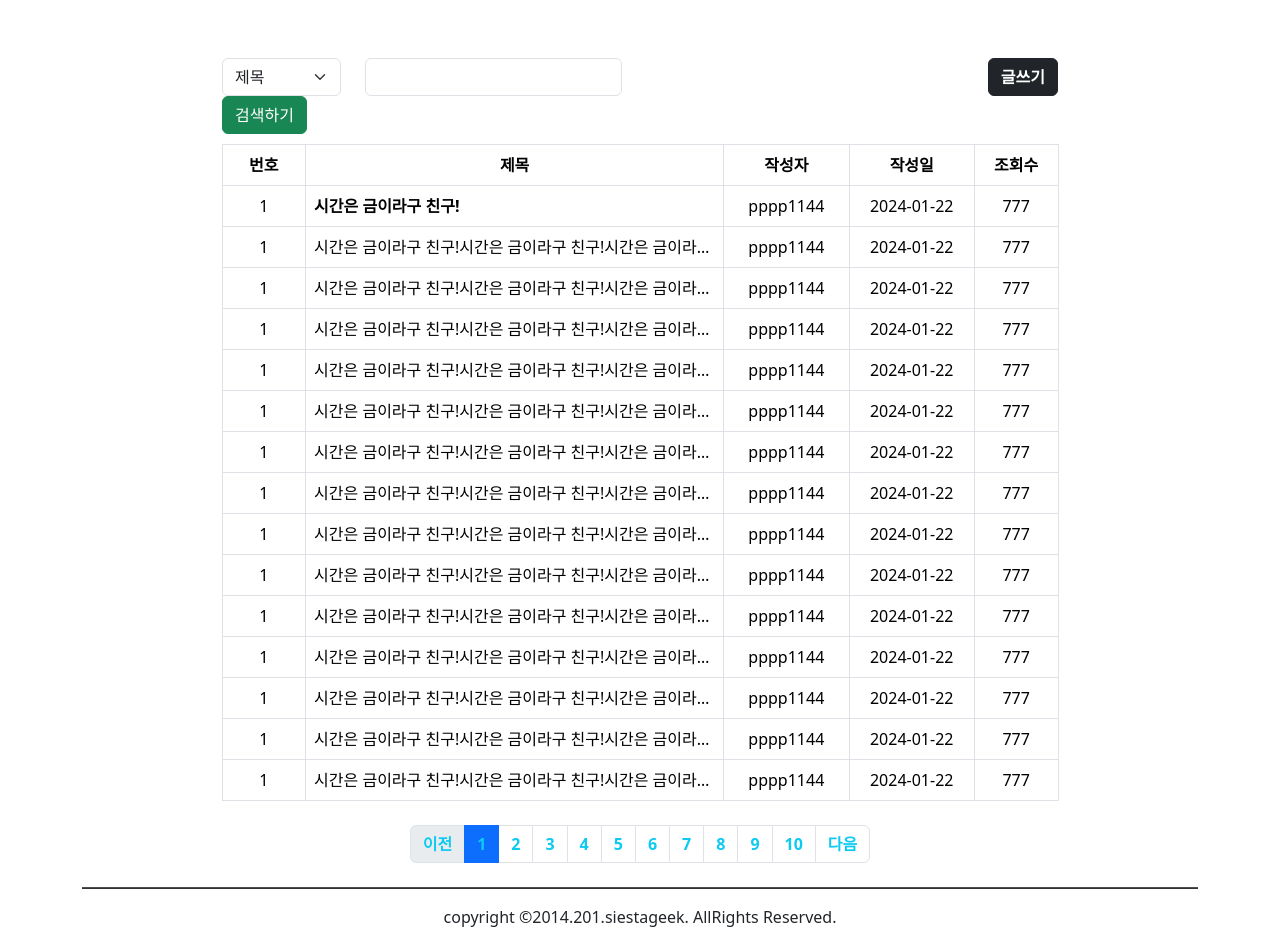
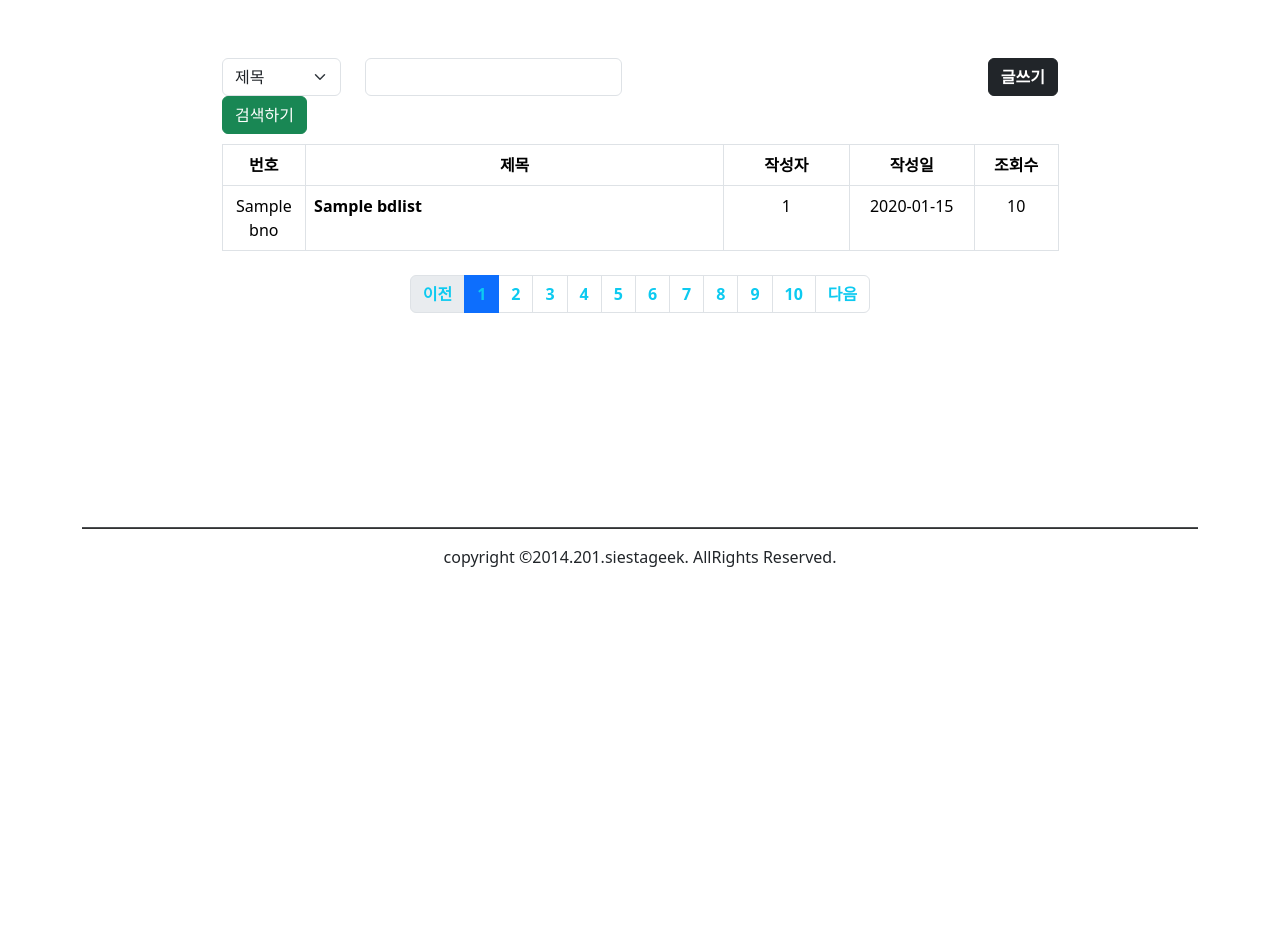
Before and after one commit to manuma159159/FastAPIproject, a FastAPI app: template views/templates/board/list.html in a window 1280 px wide. Shown: the part 193-1138 px from the top of the page. After the commit the page ends 800 px from the top, so only its background shows below. Run offline with FastAPI, Linux system fonts and the light colour scheme; the template is opened without the code that fills it: most values are stand-ins (such as "Sample title", 1, 10 or a date in 2020).

Commit message:
게시판 리스트 - 백엔드-

```diff
--- a/app/routes/board.py
+++ b/app/routes/board.py
@@ -17,7 +17,9 @@ board_router.mount('/static',StaticFiles(directory='views/static'), name='static
 
 @board_router.get('/list', response_class=HTMLResponse)
 def list(req: Request):
-    return templates.TemplateResponse('board/list.html',{'request':req})
+    bdlist = BoardService.select_board()
+    return templates.TemplateResponse(
+        'board/list.html',{'request':req, 'bdlist':bdlist})
 
 
 @board_router.get('/write', response_class=HTMLResponse)
--- a/views/templates/board/list.html
+++ b/views/templates/board/list.html
@@ -51,25 +51,14 @@
 
         </tr>
         <tr><th>번호</th><th>제목</th><th>작성자</th><th>작성일</th><th>조회수</th></tr>
-        <tr><td>1</td><td><a href="view">시간은 금이라구 친구!</a></td>
-            <td>pppp1144</td>
-            <td>2024-01-22</td>
-            <td>777</td></tr>
-        <tr><td>1</td><td>시간은 금이라구 친구!시간은 금이라구 친구!시간은 금이라구 친구!시간은 금이라구 친구!시간은 금이라구 친구!시간은 금이라구 친구!시간은 금이라구 친구!</td><td>pppp1144</td><td>2024-01-22</td><td>777</td></tr>
-        <tr><td>1</td><td>시간은 금이라구 친구!시간은 금이라구 친구!시간은 금이라구 친구!시간은 금이라구 친구!</td><td>pppp1144</td><td>2024-01-22</td><td>777</td></tr>
-        <tr><td>1</td><td>시간은 금이라구 친구!시간은 금이라구 친구!시간은 금이라구 친구!시간은 금이라구 친구!</td><td>pppp1144</td><td>2024-01-22</td><td>777</td></tr>
-        <tr><td>1</td><td>시간은 금이라구 친구!시간은 금이라구 친구!시간은 금이라구 친구!시간은 금이라구 친구!</td><td>pppp1144</td><td>2024-01-22</td><td>777</td></tr>
-        <tr><td>1</td><td>시간은 금이라구 친구!시간은 금이라구 친구!시간은 금이라구 친구!시간은 금이라구 친구!</td><td>pppp1144</td><td>2024-01-22</td><td>777</td></tr>
-        <tr><td>1</td><td>시간은 금이라구 친구!시간은 금이라구 친구!시간은 금이라구 친구!시간은 금이라구 친구!</td><td>pppp1144</td><td>2024-01-22</td><td>777</td></tr>
-        <tr><td>1</td><td>시간은 금이라구 친구!시간은 금이라구 친구!시간은 금이라구 친구!시간은 금이라구 친구!</td><td>pppp1144</td><td>2024-01-22</td><td>777</td></tr>
-        <tr><td>1</td><td>시간은 금이라구 친구!시간은 금이라구 친구!시간은 금이라구 친구!시간은 금이라구 친구!</td><td>pppp1144</td><td>2024-01-22</td><td>777</td></tr>
-        <tr><td>1</td><td>시간은 금이라구 친구!시간은 금이라구 친구!시간은 금이라구 친구!시간은 금이라구 친구!</td><td>pppp1144</td><td>2024-01-22</td><td>777</td></tr>
-        <tr><td>1</td><td>시간은 금이라구 친구!시간은 금이라구 친구!시간은 금이라구 친구!시간은 금이라구 친구!</td><td>pppp1144</td><td>2024-01-22</td><td>777</td></tr>
-        <tr><td>1</td><td>시간은 금이라구 친구!시간은 금이라구 친구!시간은 금이라구 친구!시간은 금이라구 친구!</td><td>pppp1144</td><td>2024-01-22</td><td>777</td></tr>
-        <tr><td>1</td><td>시간은 금이라구 친구!시간은 금이라구 친구!시간은 금이라구 친구!시간은 금이라구 친구!</td><td>pppp1144</td><td>2024-01-22</td><td>777</td></tr>
-        <tr><td>1</td><td>시간은 금이라구 친구!시간은 금이라구 친구!시간은 금이라구 친구!시간은 금이라구 친구!</td><td>pppp1144</td><td>2024-01-22</td><td>777</td></tr>
-        <tr><td>1</td><td>시간은 금이라구 친구!시간은 금이라구 친구!시간은 금이라구 친구!시간은 금이라구 친구!</td><td>pppp1144</td><td>2024-01-22</td><td>777</td></tr>
-    </table>
+
+        {% for bd in bdlist %}
+        <tr><td>{{bd.bno}}</td><td><a href="view">{{bd.title}}</a></td>
+            <td>{{bd.userid}}</td>
+            <td>{{bd.regdate.strftime('%Y-%m-%d')}}</td>
+            <td>{{bd.views}}</td></tr>
+        {% endfor%}
+        </table>
 
     <ul class="pagination justify-content-center m-4">
         <li class="page-item disabled"><a class="page-link" href="#">이전</a></li>
```
Also changed, not shown: app/services/board.py (+13 -1 lines).
